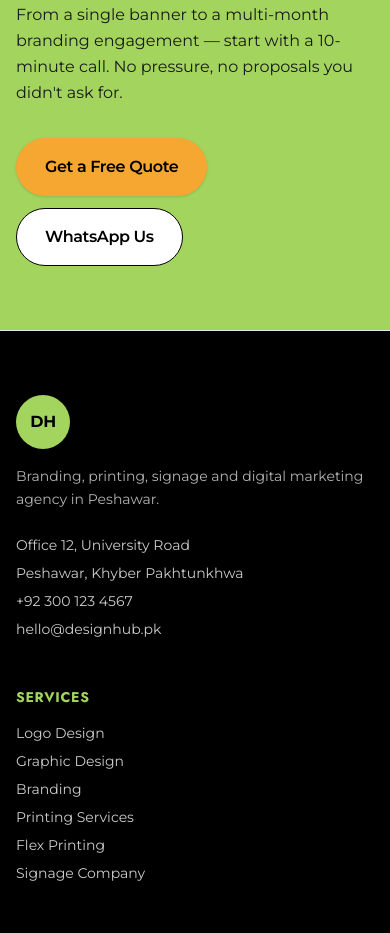
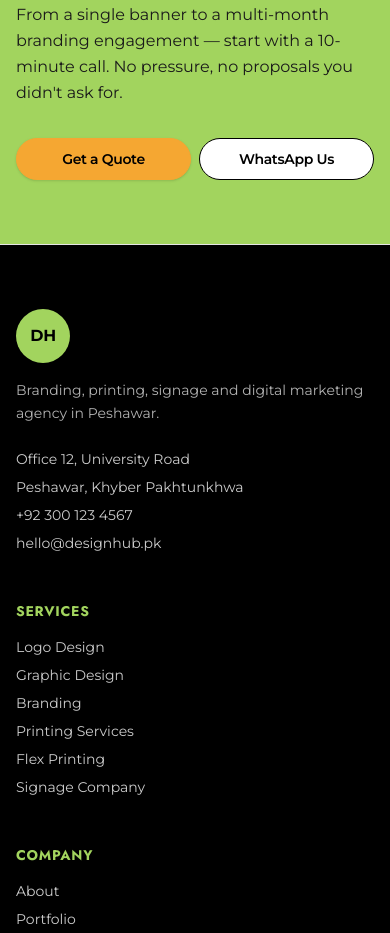
Before and after one commit to infodesignhubpk-afk/website, a Next.js app: page /about in a window 390 px wide. Shown: the part 3600-4533 px from the top of the page. Built offline with nearby package versions, Linux system fonts and the light colour scheme; no server answers.

Commit message:
style: update button layout and styling for consistency across components

```diff
--- a/app/(public)/get-quote/page.tsx
+++ b/app/(public)/get-quote/page.tsx
@@ -8,7 +8,7 @@ import { JsonLd } from "@/components/seo/JsonLd";
 import { breadcrumbList } from "@/lib/schema";
 
 export const metadata: Metadata = buildMetadata({
-  title: "Get a Free Quote | Design Hub Peshawar",
+  title: "Get a Quote | Design Hub Peshawar",
   description:
     "Brief us on your project in three short steps. Fixed-scope quote inside one working day. Branding, printing, signage and digital — Design Hub Peshawar.",
   path: "/get-quote",
--- a/components/home/FinalCTA.tsx
+++ b/components/home/FinalCTA.tsx
@@ -16,7 +16,7 @@ export async function FinalCTA({
   title = "Ready to brief us on your next project?",
   description = "From a single banner to a multi-month branding engagement — start with a 10-minute call. No pressure, no proposals you didn't ask for.",
   primaryHref = "/get-quote",
-  primaryLabel = "Get a Free Quote",
+  primaryLabel = "Get a Quote",
   secondaryHref,
   secondaryLabel = "WhatsApp Us",
 }: Props) {
@@ -32,11 +32,20 @@ export async function FinalCTA({
               {description}
             </p>
           </div>
-          <div className="md:col-span-4 flex flex-wrap gap-3 md:justify-end">
-            <Button href={primaryHref} size="lg">
+          <div className="md:col-span-4 flex items-center gap-2 sm:gap-3 md:justify-end">
+            <Button
+              href={primaryHref}
+              size="lg"
+              className="flex-1 sm:flex-none max-sm:px-4 max-sm:py-2.5 max-sm:text-sm"
+            >
               {primaryLabel}
             </Button>
-            <Button href={whatsapp} variant="secondary" size="lg">
+            <Button
+              href={whatsapp}
+              variant="secondary"
+              size="lg"
+              className="flex-1 sm:flex-none max-sm:px-4 max-sm:py-2.5 max-sm:text-sm"
+            >
               {secondaryLabel}
             </Button>
           </div>
--- a/components/home/Hero.tsx
+++ b/components/home/Hero.tsx
@@ -29,15 +29,20 @@ export async function Hero() {
             <p className="mt-6 max-w-2xl text-base md:text-xl leading-relaxed text-ink-soft">
               Logos, identity systems, brochures, hoardings, 3D signage, vehicle wraps and Meta ads — all from one studio. Designed locally, built to last, delivered on time.
             </p>
-            <div className="mt-8 flex flex-wrap items-center gap-3">
-              <Button href="/get-quote" size="lg">
-                Get a Free Quote
+            <div className="mt-8 flex items-center gap-2 sm:gap-3">
+              <Button
+                href="/get-quote"
+                size="lg"
+                className="flex-1 sm:flex-none max-sm:px-4 max-sm:py-2.5 max-sm:text-sm"
+              >
+                Get a Quote
                 <ArrowRightIcon size={16} />
               </Button>
               <Button
                 href={whatsappLink(site.whatsappNumber, `Hi ${site.name}, I'd like to discuss a project.`)}
                 variant="secondary"
                 size="lg"
+                className="flex-1 sm:flex-none max-sm:px-4 max-sm:py-2.5 max-sm:text-sm"
               >
                 <WhatsAppIcon size={16} />
                 WhatsApp Us
--- a/components/service/ServiceHero.tsx
+++ b/components/service/ServiceHero.tsx
@@ -35,14 +35,19 @@ export async function ServiceHero({ service }: Props) {
             <p className="mt-6 max-w-2xl text-base md:text-xl leading-relaxed text-ink-soft">
               {service.hero.subheading}
             </p>
-            <div className="mt-8 flex flex-wrap gap-3">
-              <Button href="#enquire" size="lg">
+            <div className="mt-8 flex items-center gap-2 sm:gap-3">
+              <Button
+                href="#enquire"
+                size="lg"
+                className="flex-1 sm:flex-none max-sm:px-4 max-sm:py-2.5 max-sm:text-sm"
+              >
                 {service.hero.ctaText}
               </Button>
               <Button
                 href={whatsappLink(site.whatsappNumber, `Hi, I would like to enquire about ${service.keyword} in Peshawar.`)}
                 variant="secondary"
                 size="lg"
+                className="flex-1 sm:flex-none max-sm:px-4 max-sm:py-2.5 max-sm:text-sm"
               >
                 WhatsApp Us
               </Button>
```
